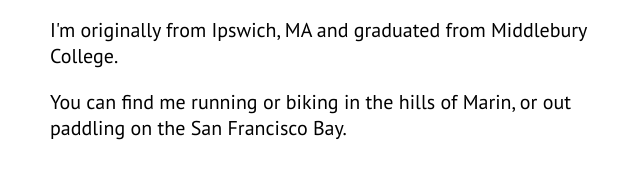
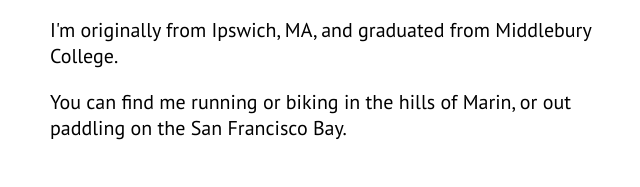
Before and after one commit to gkrathwohl/gkrathwohl.github.io, a plain HTML site: page index.html in a window 1280 px wide. Shown: the part 558-745 px from the top of the page, 290-930 px from the left. Drawn offline with Linux system fonts and the light colour scheme.

Commit message:
Test codespace

```diff
--- a/index.html
+++ b/index.html
@@ -117,7 +117,7 @@
         I work at Snapdocs, helping to digitize the mortgage closing process.
       </p>
       <p>
-        I'm originally from Ipswich, MA and graduated from Middlebury College.
+        I'm originally from Ipswich, MA, and graduated from Middlebury College.
       </p>
       <p>
         You can find me running or biking in the hills of Marin, or out paddling on the San Francisco Bay.
```
